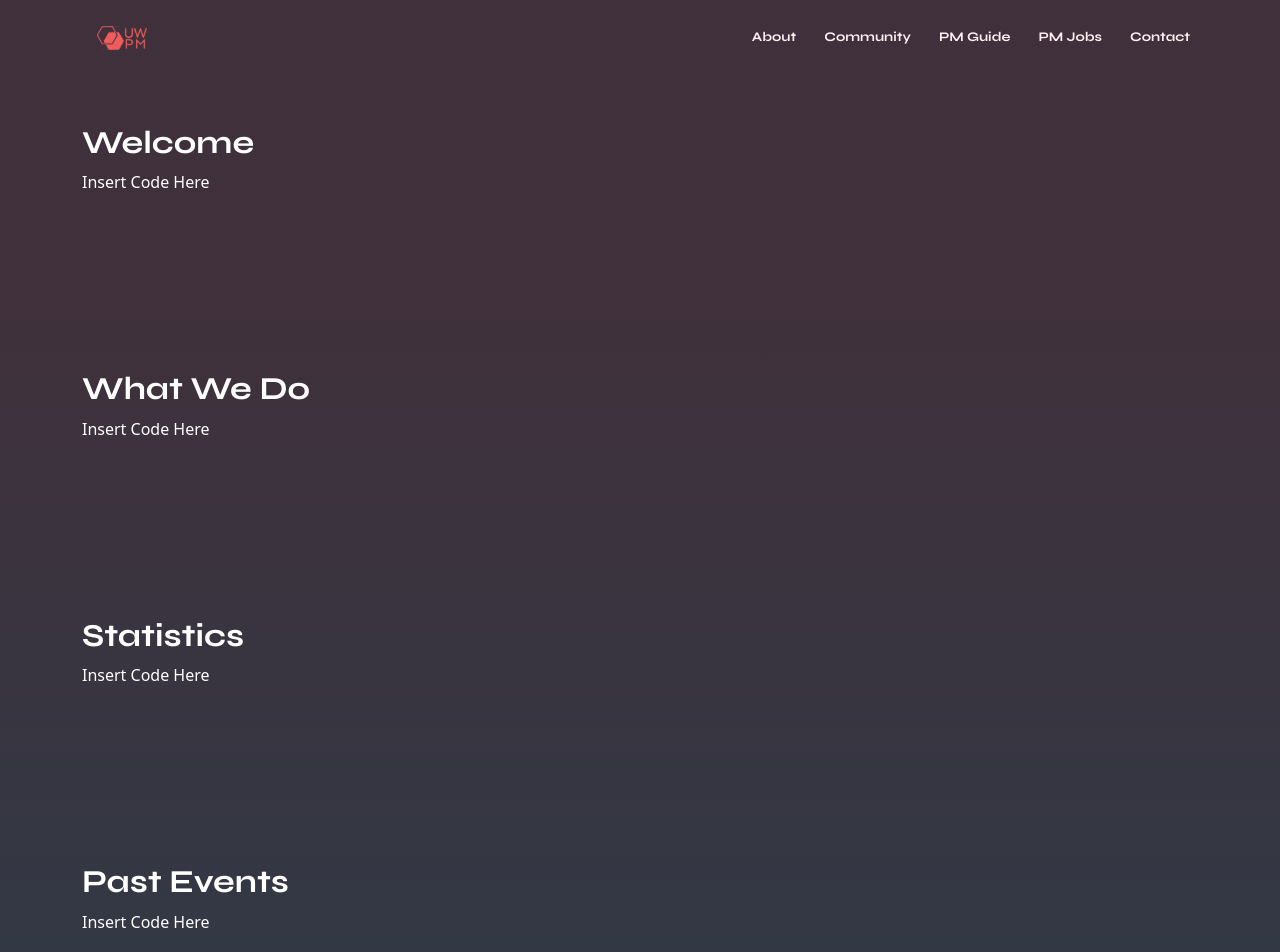
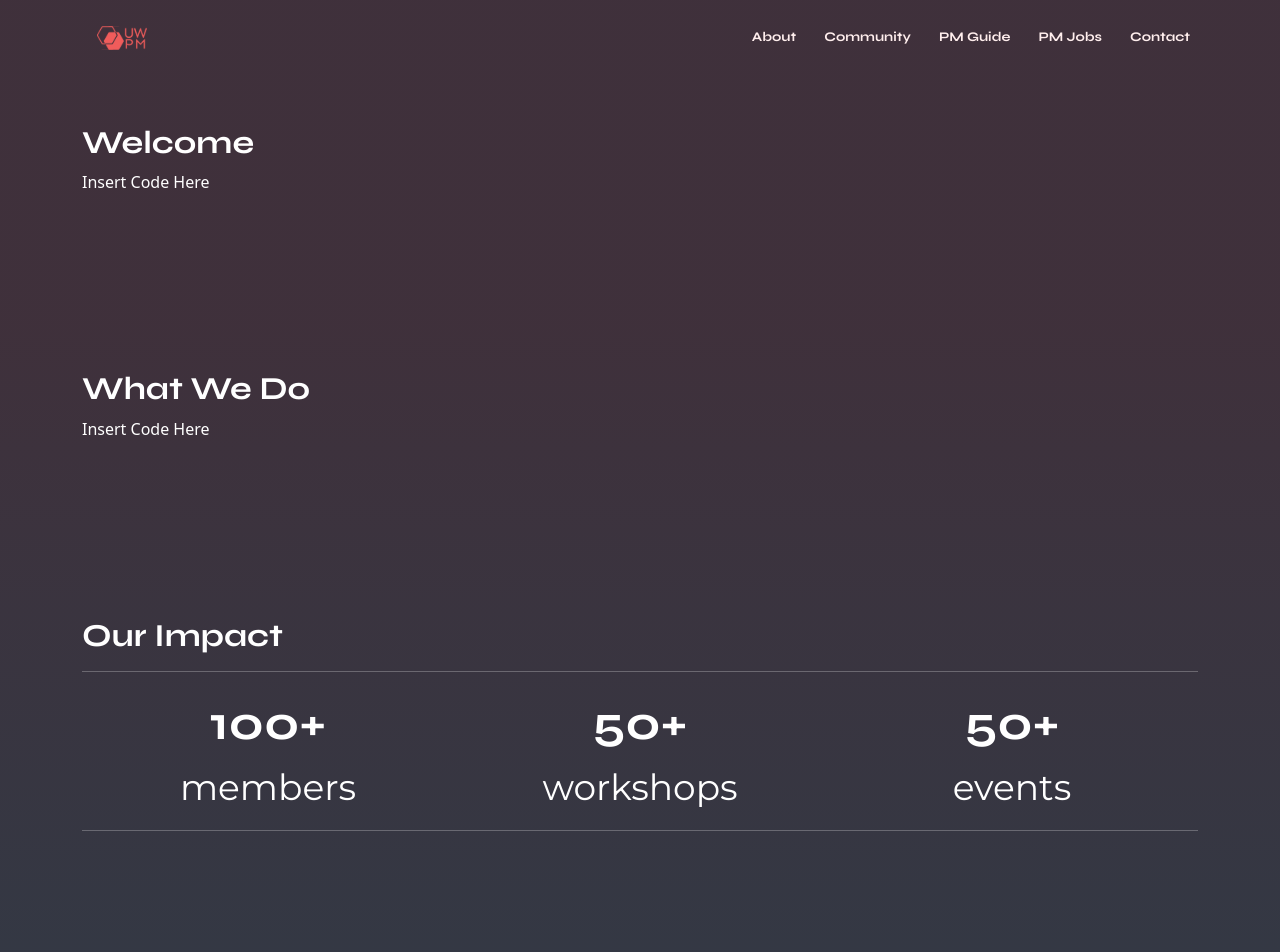
Before and after one commit to UWPM/website-v3.0, a React (Create React App) app in the folder website-v3.0/: page / in a window 1280 px wide. Shown: the top 952 px of the page. Built offline with nearby package versions, Linux system fonts and the light colour scheme.

Commit message:
added the statistic part

```diff
--- a/website-v3.0/src/components/Statistics.js
+++ b/website-v3.0/src/components/Statistics.js
@@ -5,8 +5,26 @@ import "../App.css"
 export default function Statistics({ show }) {
   return (
     <>
-      <h2>Statistics</h2>
-      <div style={{minHeight: "200px"}}>Insert Code Here</div>
+      <h2>Our Impact</h2>
+      <hr></hr>
+      <div class="container text-center">
+        <div class="row row-cols-3">
+          <div class="col">
+            <div id="statistic_num">100+</div>
+            <div id="statistic_word">members</div>
+          </div>
+          <div class="col">
+            <div id="statistic_num">50+</div>
+            <div id="statistic_word">workshops</div>
+          </div>
+          <div class="col">
+            <div id="statistic_num">50+</div>
+            <div id="statistic_word">events</div>
+          </div>
+        </div>
+      </div>
+      <hr></hr>
+      <div style={{minHeight: "100px"}}></div>
     </>
   );
 }
--- a/website-v3.0/src/styles/HomePage.css
+++ b/website-v3.0/src/styles/HomePage.css
@@ -1,6 +1,19 @@
 /* THIS IS WHERE ALL HOME PAGE COMPONENT STYLING GOES */
+@import url('https://fonts.googleapis.com/css?family=Montserrat:400,600,700&display=swap');
 
 .company-image {
     display: flex;
     justify-content: center;
 }
+
+#statistic_num {
+    font-family: 'Syne';
+    font-weight: 720;
+    font-size: 48px;
+}
+
+#statistic_word {
+    font-family: 'Montserrat';
+    font-weight: 500;
+    font-size: 36px;
+}
```
